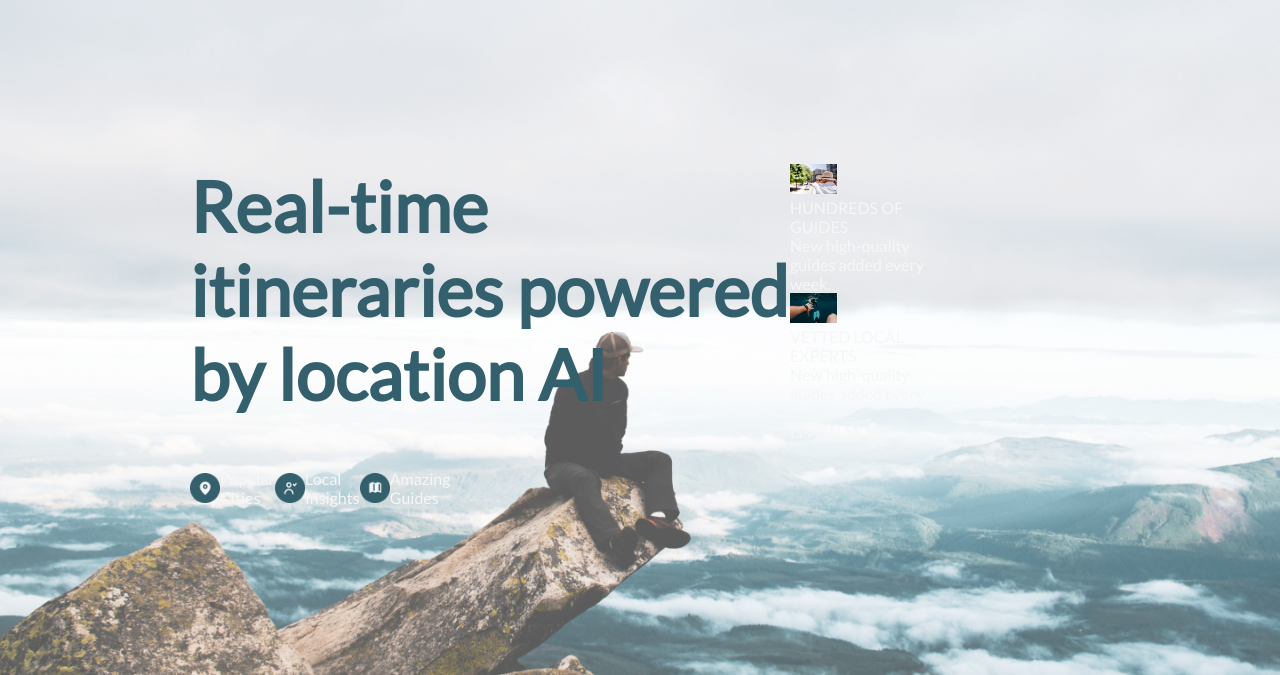
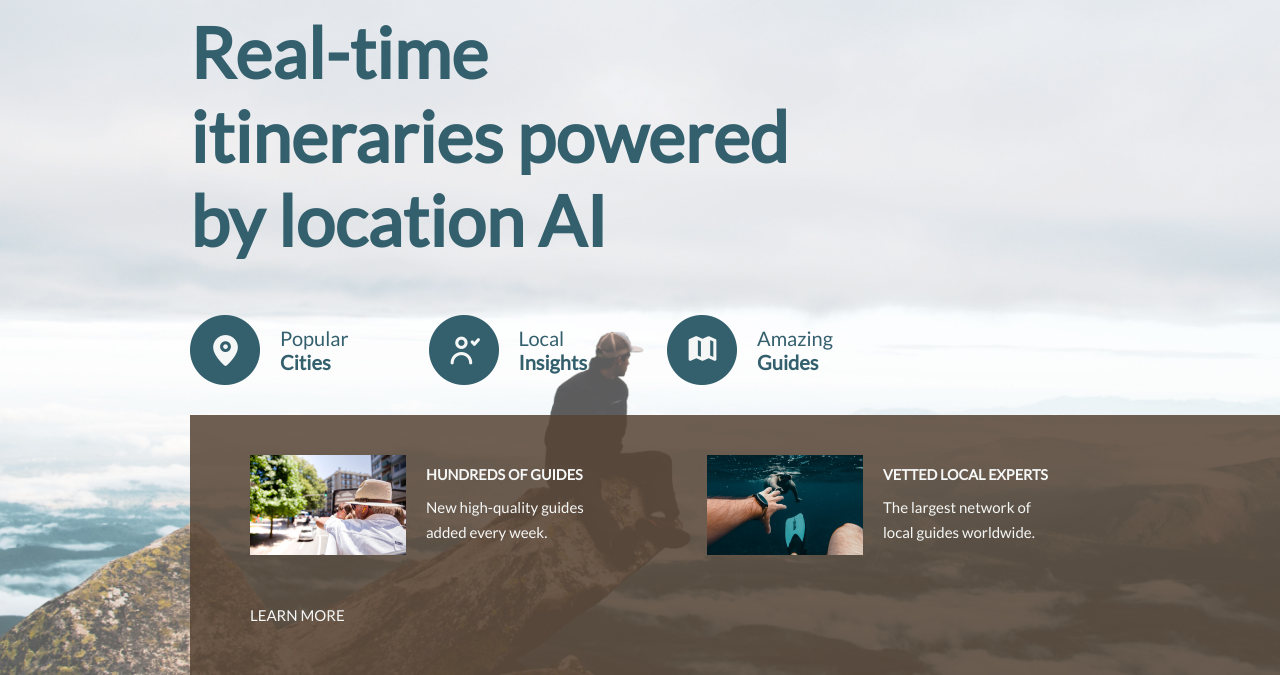
Before and after one commit to vojenny/Travely-Website, a plain HTML site: page index.html in a window 1280 px wide. Shown: the part 125-800 px from the top of the page. Drawn offline with Linux system fonts and the light colour scheme; a script that the page names is missing.

Commit message:
Add css to features section

```diff
--- a/index.html
+++ b/index.html
@@ -24,7 +24,7 @@
                 <h1 class="hero__font">Real-time itineraries powered by location AI</h1>
                 <div class="icons">
                     <img src="./images/icon1.png" alt="Cities">
-                    <div class="icon__info">
+                    <div class="icon__info" >
                         <p class="icon__top">Popular</p>
                         <p class="icon__bottom">Cities</p>
                     </div>
@@ -52,7 +52,7 @@
                     <img src="./images/experts.png" alt="Experts">
                     <div class="features_info">
                         <p class="feature_top">VETTED LOCAL EXPERTS</p>
-                        <p class="feature_bottom">New high-quality guides added every week.</p>
+                        <p class="feature_bottom">The largest network of local guides worldwide.</p>
                     </div>
                 </div>
                 <div class="feature">
--- a/styles.css
+++ b/styles.css
@@ -127,7 +127,76 @@ button .button__login {
     align-items: center;
 
 }
+.icons img {
+    height: 70px;
+}
 
 .icon__info {
+    margin: 0 80px 0 20px;
+
+}
+
+.icon__top {
+    color:var(--accent);
+    font-size: 1.25rem;
+}
+
+.icon__bottom {
+    font-size: 1.25rem;
+    font-weight: bold;
     color: var(--accent);
 }
+
+.features {
+    grid-column: 2 / span 7;
+    background-color: var(--dark85);
+    align-self: end;
+    padding: 40px 0 0 60px;
+    display: flex;
+    flex-wrap: wrap;
+    align-items: center;
+}
+
+.feature {
+    display: flex;
+    margin: 0 60px 40px 0;
+    width: 397px;
+}
+
+.feature img {
+    height: 100px;
+    margin-right: 20px;
+}
+
+.feature:nth-child(3) {
+    align-self: flex-start;
+}
+
+.feature_top {
+    font-size: 0.9rem;
+    line-height: 1.25rem;
+    padding-bottom: 10px;
+   font-weight: bold;
+}
+
+.feature_bottom {
+    width: 180px;
+    font-size: 0.9375rem;
+    line-height: 1.5625rem;
+    font-weight: 100;
+}
+
+.features_info {
+    margin-top: 10px;
+}
+
+.feature_cta {
+    font-size: 0.9375rem;
+    line-height: 1.25rem;
+    padding-bottom: 10px;
+
+}
+
+.feature_cta:hover {
+    color: var(--accentHover);
+}
```
